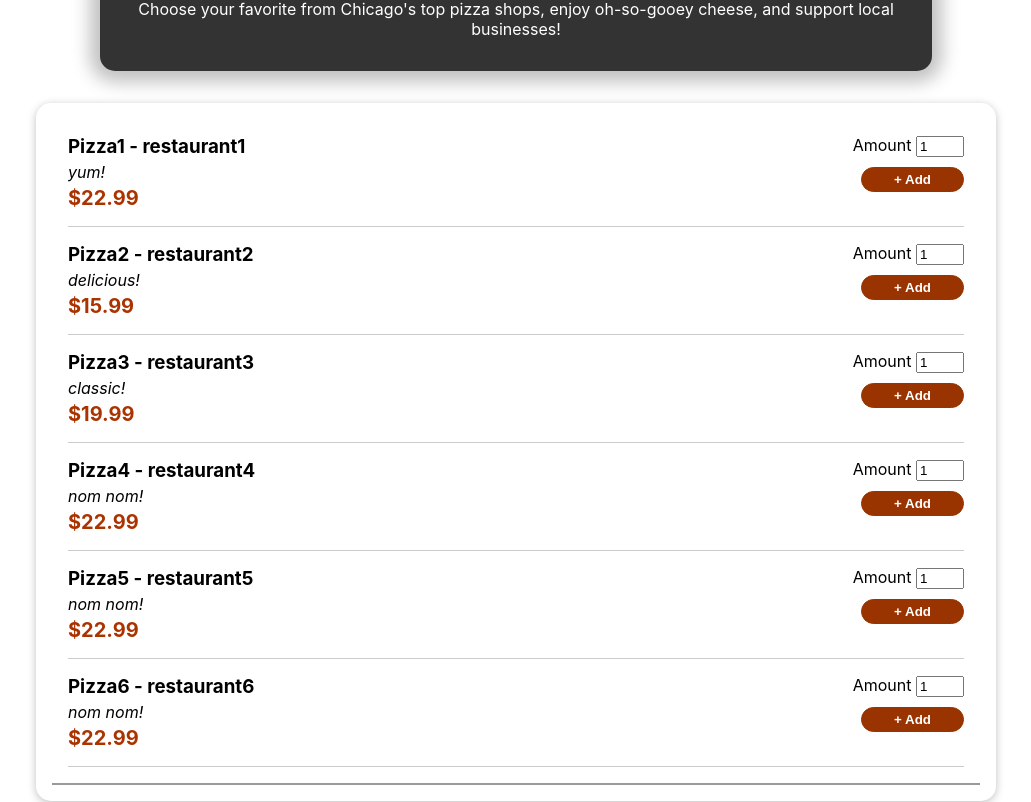
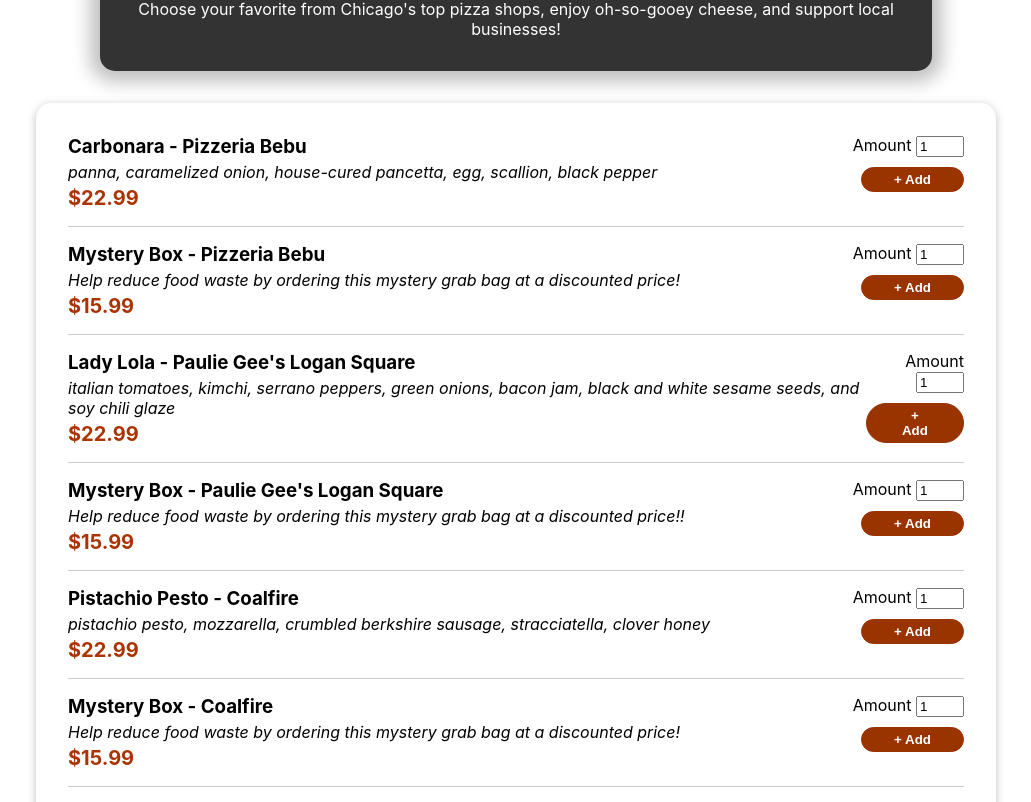
Before and after one commit to ceruleanox/life-is-pizza, a React (Create React App) app: page /shop in a window 1280 px wide. Shown: the part 498-1300 px from the top of the page, without its empty margins (124-1155 px from the left). Built offline with nearby package versions, Linux system fonts and the light colour scheme.

Commit message:
Add items/restaurant names, about page pitch

```diff
--- a/src/components/Items/AvailableItems.js
+++ b/src/components/Items/AvailableItems.js
@@ -6,45 +6,45 @@
 const PIZZA_ITEMS = [
     {
         id: 'id1',
-        name: 'Pizza1',
-        restaurant: 'restaurant1',
-        description: 'yum!',
+        name: 'Carbonara',
+        restaurant: 'Pizzeria Bebu',
+        description: 'panna, caramelized onion, house-cured pancetta, egg, scallion, black pepper',
         price: 22.99,
     },
     {
         id: 'id2',
-        name: 'Pizza2',
-        restaurant: 'restaurant2',
-        description: 'delicious!',
+        name: 'Mystery Box',
+        restaurant: 'Pizzeria Bebu',
+        description: 'Help reduce food waste by ordering this mystery grab bag at a discounted price!',
         price: 15.99,
     },
     {
         id: 'id3',
-        name: 'Pizza3',
-        restaurant: 'restaurant3',
-        description: 'classic!',
-        price: 19.99,
+        name: 'Lady Lola',
+        restaurant: "Paulie Gee's Logan Square",
+        description: 'italian tomatoes, kimchi, serrano peppers, green onions, bacon jam, black and white sesame seeds, and soy chili glaze',
+        price: 22.99,
     },
     {
         id: 'id4',
-        name: 'Pizza4',
-        restaurant: 'restaurant4',
-        description: 'nom nom!',
-        price: 22.99,
+        name: 'Mystery Box',
+        restaurant: "Paulie Gee's Logan Square",
+        description: 'Help reduce food waste by ordering this mystery grab bag at a discounted price!!',
+        price: 15.99,
     },
     {
         id: 'id5',
-        name: 'Pizza5',
-        restaurant: 'restaurant5',
-        description: 'nom nom!',
+        name: 'Pistachio Pesto',
+        restaurant: 'Coalfire',
+        description: 'pistachio pesto, mozzarella, crumbled berkshire sausage, stracciatella, clover honey',
         price: 22.99,
     },
     {
         id: 'id6',
-        name: 'Pizza6',
-        restaurant: 'restaurant6',
-        description: 'nom nom!',
-        price: 22.99,
+        name: 'Mystery Box',
+        restaurant: 'Coalfire',
+        description: 'Help reduce food waste by ordering this mystery grab bag at a discounted price!',
+        price: 15.99,
     },
 
 ]
--- a/src/components/Pages/About.js
+++ b/src/components/Pages/About.js
@@ -1,19 +1,51 @@
-import { React } from 'react';
+import { React } from "react";
 
-import classes from './About.module.css';
+import classes from "./About.module.css";
 
 function About() {
   return (
     <>
-            <div className={classes['content']}>
-                <div className={classes['about-content']}>
-                <p>Chicago has quite a prolific history when it comes to pizza. Originally brought to Chicago by Neapolitan immigrants, neapolitan-style pizza was quickly upended by a new style of pizza: saucy, cheesy, crunchy deep-dish pizza. </p>
-	<p>There’s a bit of uncertainty regarding who is to thank for inventing deep-dish, but there are several known contenders. Ike Sewell and Ric Riccardo opened the first Pizzeria Uno (now known as Uno Chicago Grill), serving deep-dish pizza. However, a Pizzeria Uno employee named Rudy Malnati claimed that he was the original creator of the recipe. He later opened his own Pizzeria along with his son: Lou Malnati’s Pizzeria. Rudy Malnati’s other son, Rudy Jr, opened his own pizza joint in the early 1990s - Pizano’s. These businesses continue to serve the Chicago area today. </p>
-	<p>Deep-dish isn’t the only pizza deviation to spawn from Chicago, however. In the 1970’s, Nancy’s and Giodarno’s created the stuffed pizza - similar to deep-dish, with an additional layer of dough on top. In addition, Chicago has its own style of pan pizza and thin-crust pizza. </p>
+      <div className={classes["content"]}>
+        <div className={classes["about-content"]}>
+          <p>
+            Chicago has quite a prolific history when it comes to pizza.
+            Originally brought to Chicago by Neapolitan immigrants,
+            neapolitan-style pizza was quickly upended by a new style of pizza:
+            saucy, cheesy, crunchy deep-dish pizza.{" "}
+          </p>
+          <p>
+            There’s a bit of uncertainty regarding who is to thank for inventing
+            deep-dish, but there are several known contenders. Ike Sewell and
+            Ric Riccardo opened the first Pizzeria Uno (now known as Uno Chicago
+            Grill), serving deep-dish pizza. However, a Pizzeria Uno employee
+            named Rudy Malnati claimed that he was the original creator of the
+            recipe. He later opened his own Pizzeria along with his son: Lou
+            Malnati’s Pizzeria. Rudy Malnati’s other son, Rudy Jr, opened his
+            own pizza joint in the early 1990s - Pizano’s. These businesses
+            continue to serve the Chicago area today.{" "}
+          </p>
+          <p>
+            Deep-dish isn’t the only pizza deviation to spawn from Chicago,
+            however. In the 1970’s, Nancy’s and Giodarno’s created the stuffed
+            pizza - similar to deep-dish, with an additional layer of dough on
+            top. In addition, Chicago has its own style of pan pizza and
+            thin-crust pizza.{" "}
+          </p>
+          <p>
+            Pizza is perfect comfort food in times of uncertainty. While
+            national chains like Domino's and Papa John's saw profits
+            skyrocketing during the pandemic despite underperforming for many
+            years prior, modest neighborhood establishments and family favorites
+            with decades of history fought to survive. The public health crisis
+            is a reminder that restaurants serve as community beacons, serving
+            their neighborhood and not giving up. This is especially true of
+            Chicago's pizza places, who inspired us to create a platform for
+            supporting local pizza restaurants, cornerstones of their
+            communities.
+          </p>
         </div>
       </div>
     </>
-
   );
 }
 
```
Lines whose indentation alone changed are shown as unchanged.
